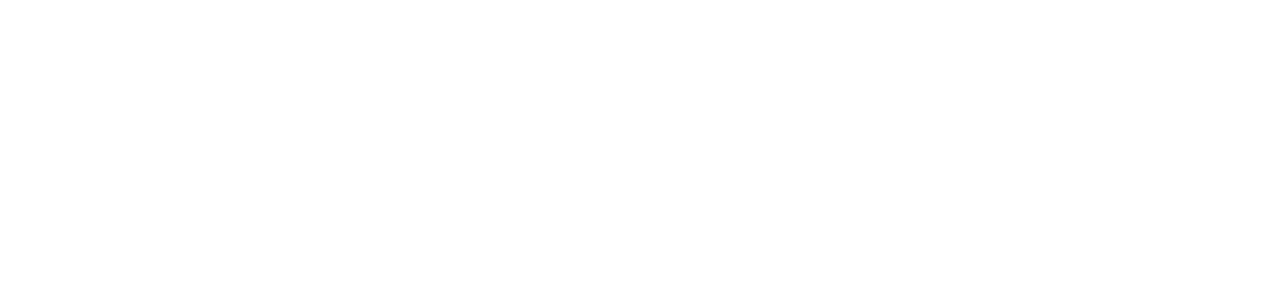
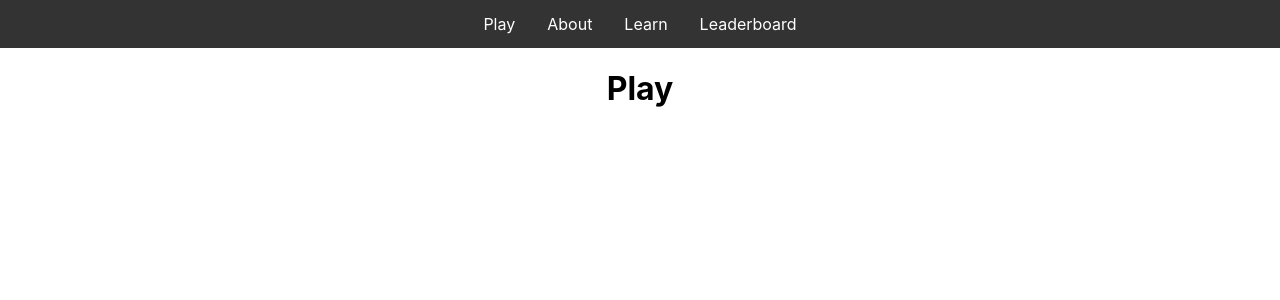
Before and after one commit to nickraskop/recycle-me, a React (Create React App) app: page /play in a window 1280 px wide. Before the commit this address had no page. Shown: the top 300 px of the page. Built offline with nearby package versions, Linux system fonts and the light colour scheme.

Commit message:
create nav bar

```diff
--- a/src/App.js
+++ b/src/App.js
@@ -10,10 +10,10 @@ import About from './pages/About';
 function App() {
   return (
     <Routes>
-      <Route path="/" element={<Play />} />
-      <Route path="about" element={<Leaderboard />} />
-      <Route path="portfolio" element={<Learn />} />
-      <Route path="contact" element={<About />} />
+      <Route path="play" element={<Play />} />
+      <Route path="leaderboard" element={<Leaderboard />} />
+      <Route path="learn" element={<Learn />} />
+      <Route path="about" element={<About />} />
     </Routes>
   );
 }
--- a/src/index.css
+++ b/src/index.css
@@ -11,3 +11,34 @@ code {
   font-family: source-code-pro, Menlo, Monaco, Consolas, 'Courier New',
     monospace;
 }
+
+.inbody {
+  text-align: center;
+}
+
+ul {
+  list-style-type: none;
+  margin: 0;
+  padding: 0;
+  overflow: hidden;
+  background-color: #333;
+  display: flex;
+  justify-content: center;
+}
+
+li a {
+  display: block;
+  color: white;
+  text-align: center;
+  padding: 14px 16px;
+  text-decoration: none;
+}
+
+
+li a:hover {
+  background-color: #111;
+}
+
+body {
+  text-align: center;
+}
--- a/src/pages/About.js
+++ b/src/pages/About.js
@@ -2,6 +2,16 @@ import React from 'react';
 
 export default function About() {
   return (
-    <h1>About Placeholder</h1>
+    <body>
+      <ul>
+        <li><a href="play">Play</a></li>
+        <li><a href="about">About</a></li>
+        <li><a href="learn">Learn</a></li>
+        <li><a href="leaderboard">Leaderboard</a></li>
+      </ul>
+      <div id='inbody'>
+        <h1>About</h1>
+      </div>
+    </body>
   );
 }
--- a/src/pages/Leaderboard.js
+++ b/src/pages/Leaderboard.js
@@ -2,6 +2,16 @@ import React from 'react';
 
 export default function Leaderboard() {
   return (
-    <h1>Leader Placeholder</h1>
+    <body>
+    <ul>
+      <li><a href="play">Play</a></li>
+      <li><a href="about">About</a></li>
+      <li><a href="learn">Learn</a></li>
+      <li><a href="leaderboard">Leaderboard</a></li>
+    </ul>
+    <div id='inbody'>
+      <h1>Leaderboard</h1>
+    </div>
+  </body>
   );
 }
--- a/src/pages/Learn.js
+++ b/src/pages/Learn.js
@@ -2,6 +2,16 @@ import React from 'react';
 
 export default function Learn() {
   return (
-    <h1>Learn Placeholder</h1>
+    <body>
+    <ul>
+      <li><a href="play">Play</a></li>
+      <li><a href="about">About</a></li>
+      <li><a href="learn">Learn</a></li>
+      <li><a href="leaderboard">Leaderboard</a></li>
+    </ul>
+    <div id='inbody'>
+      <h1>Learn</h1>
+    </div>
+  </body>
   );
 }
--- a/src/pages/Play.js
+++ b/src/pages/Play.js
@@ -2,6 +2,16 @@ import React from 'react';
 
 export default function Play() {
   return (
-    <h1>Play Placeholder</h1>
+    <body>
+    <ul>
+      <li><a href="play">Play</a></li>
+      <li><a href="about">About</a></li>
+      <li><a href="learn">Learn</a></li>
+      <li><a href="leaderboard">Leaderboard</a></li>
+    </ul>
+    <div id='inbody'>
+      <h1>Play</h1>
+    </div>
+  </body>
   );
 }
```
